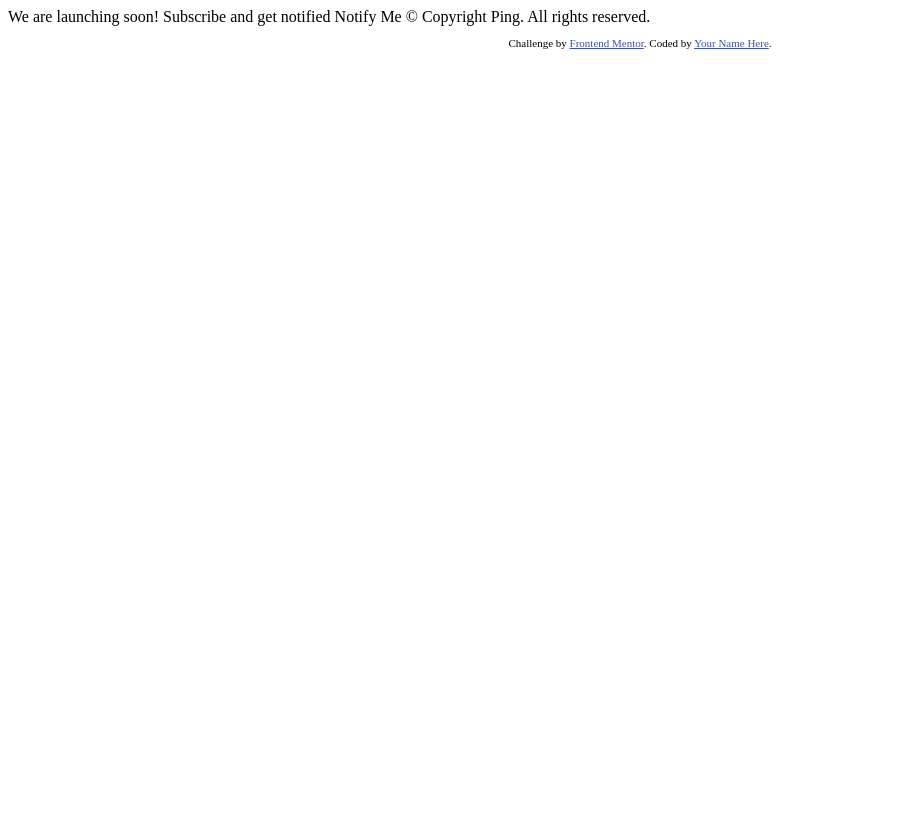
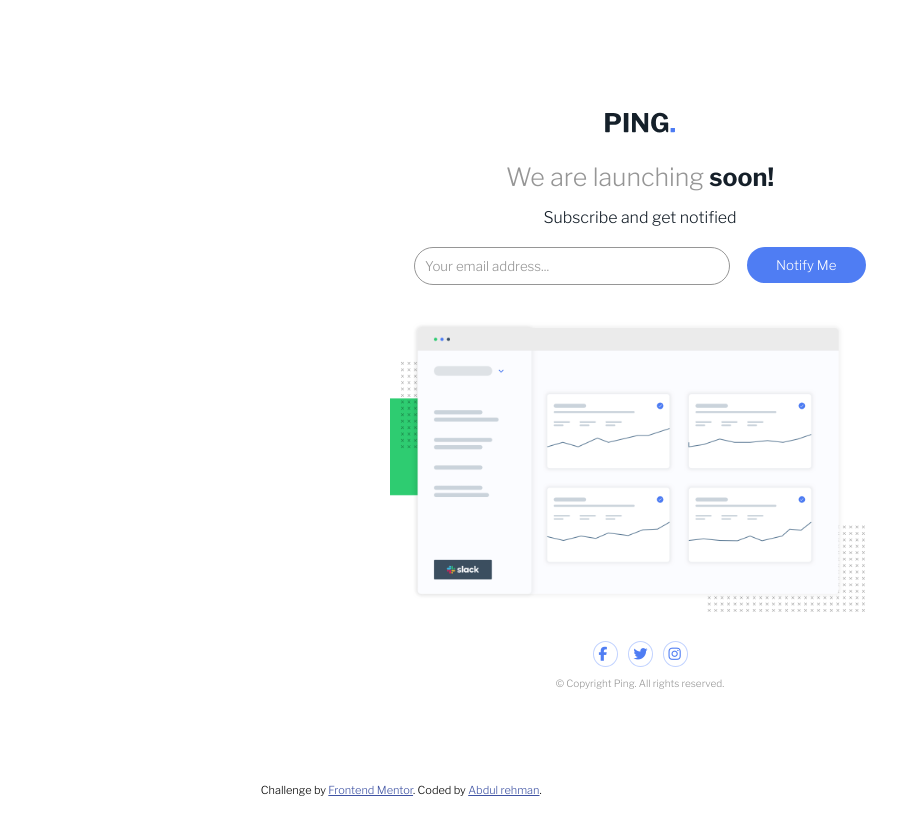
Before and after one commit to abymani/ping-coming-soon-page-master, a plain HTML site: page index.html in a window 1280 px wide. Shown: the whole page, without its empty margins (0-920 px from the left). Drawn offline with nearby package versions, Linux system fonts and the light colour scheme.

Commit message:
all done lets push now

```diff
--- /dev/null
+++ b/index.css
@@ -0,0 +1,208 @@
+@import url('https://fonts.googleapis.com/css2?family=Libre+Franklin:wght@300;600;700&display=swap');
+
+
+:root {
+    --ff-libre-franklin: 'Libre Franklin', sans-serif;
+    --fs-regular:20px;
+    --fw-regular:300;
+    --fw-semibold:600;
+    --fw-bold:700;
+    /* ### Primary */
+
+--Blue: hsl(223, 87%, 63%);
+
+/* ### Secondary */
+
+--Pale-Blue: hsl(223, 100%, 88%);
+--Light-Red: hsl(354, 100%, 66%);
+
+/* ### Neutral */
+
+--Gray: hsl(0, 0%, 59%);
+--Very-Dark-Blue: hsl(209, 33%, 12%);
+
+
+}
+
+.attribution { font-size: 11px; text-align: center; bottom:0 ; left:20%;position: absolute;}
+.attribution a { color: hsl(228, 45%, 44%); }
+
+
+*{
+
+    box-sizing: border-box;
+    font-family: var(--ff-libre-franklin);
+}
+
+body {
+    height: 100vh;
+    display: flex;
+    flex-direction: column;
+    align-items: center;
+    background-color: white;
+    position: relative;
+}
+
+main{
+    display: flex;
+    flex-direction: column;
+    justify-content: center;
+    align-items: center;
+    width: 50%;
+    height: 100%;
+    min-width: 400px;
+    max-width: 500px;
+}
+.logo img{
+    width: 120px;
+    padding: 25px;
+}
+.heading {
+    font-size: 25px;
+    padding: 0%;
+    margin: 0%;
+}
+.text-launching {
+    font-weight: var(--fw-regular);
+    color: var(--Gray);
+}
+.text-soon {
+    font-weight: var(--fw-bold);
+    color: var(--Very-Dark-Blue);
+}
+
+.text-subscribe {
+    color: var(--Very-Dark-Blue);
+    font-weight: var(--fw-regular);
+    font-size: 16px;
+    margin-bottom: 20px;
+}
+
+form {
+    display: flex;
+    width: 95%;
+    margin-bottom: 25px;
+    justify-content: center;
+}
+form div {
+    display: flex;
+    flex-direction:column;
+}
+.email-container {
+    width: 70%;
+}
+.submit-container {
+    width: 25%;
+}
+
+form input {
+    border-radius: 25px;
+    /* margin: 5px; */
+    padding: 0.6rem;
+
+}
+form #email {
+    width: 95%;
+    border: 1px solid var(--Gray);
+}
+#email-error {
+    visibility: hidden;
+    font-size: 10px;
+    color: var(--Light-Red);
+    margin: 0px;
+    margin-left: 30px;
+}
+form #email:focus {
+    outline: none;
+}
+::-webkit-input-placeholder {
+    color: var(--Gray);
+}
+form #submit {
+
+    background-color: var(--Blue);
+    color: white;
+    border:0px;
+}
+form #submit:hover {
+    cursor: pointer;
+    opacity: 0.7;
+}
+.illustration-container img{
+    width: 95%;
+    height: auto;
+    margin-bottom: 25px;
+}
+.icons {
+    display: flex;
+    flex-direction: row;
+    align-items: center;
+    gap: 10px;
+}
+.icons i {
+    border: 1px solid var(--Pale-Blue);
+    border-radius: 50%;
+    align-self: center;
+    width:25px;
+    color:var(--Blue);
+    font-size: 14px;
+    padding: 5px;
+}
+.icons i:hover {
+    cursor: pointer;
+    border: 1px solid var(--Blue);
+    color: white;
+    background-color: var(--Blue);
+}
+.copyright {
+    font-size: 10px;
+    color:var(--Gray);
+    margin-bottom: 40px;
+}
+
+@media screen and (max-width:500px) {
+        body {
+            height: fit-content;
+        }
+        main {
+            width: 90%;
+            min-width: 100px;
+        }
+        .logo img {
+            width: 110px;
+        }
+        .heading {
+            font-size: 25px;
+        }
+        .text-subscribe {
+            font-size: 15px;
+        }
+        form {
+            flex-direction: column;
+            width: 90%;
+        }
+        form div {
+            width: 100%;
+        }
+        .email-container{
+            width: 100%;
+        }
+        .submit-container {
+            width: 100%;
+        }
+        form #email {
+            width: 100%;
+            border: 1px solid var(--Pale-Blue);
+
+        }
+        form #submit {
+            width: 100%;
+            margin-bottom: 40px;
+        }
+        .copyright {
+            margin-bottom: 80px;
+        }
+        .attribution {
+            left:10px
+        }
+}
--- a/index.html
+++ b/index.html
@@ -5,29 +5,52 @@
   <meta name="viewport" content="width=device-width, initial-scale=1.0"> <!-- displays site properly based on user's device -->
 
   <link rel="icon" type="image/png" sizes="32x32" href="./images/favicon-32x32.png">
+  <link rel="stylesheet" href="./index.css">
+  <script src="./index.js" defer></script>
+  <script src="https://kit.fontawesome.com/d6eed24291.js" crossorigin="anonymous"></script>
 
   <title>Frontend Mentor | Ping coming soon page</title>
 
-  <!-- Feel free to remove these styles or customise in your own stylesheet 👍 -->
+
   <style>
-    .attribution { font-size: 11px; text-align: center; }
-    .attribution a { color: hsl(228, 45%, 44%); }
+
   </style>
 </head>
 <body>
+  <main>
+    <div class="logo">
+      <img src="./images/logo.svg" alt="" >
+    </div>
+    <h1 class="heading">
+      <span class="text-launching">We are launching</span>
+      <span class="text-soon">soon!</span>
+    </h1>
+    <p class="text-subscribe">Subscribe and get notified</p>
 
-  We are launching soon!
-
-  Subscribe and get notified
-
-  Notify Me
-
-  &copy; Copyright Ping. All rights reserved.
+    <form action="thankyou.html" method="get" onsubmit="return validate()" novalidate>
+      <div class="email-container">
+        <input type="email" name="email" id="email" placeholder="Your email address...">
+        <p id="email-error">Please provide a valid Email address</p>
+      </div>
+      <div class="submit-container">
+        <input type="submit" id="submit" value="Notify Me">
+      </div>
+    </form>
+    <div class="illustration-container">
+      <img src="./images/illustration-dashboard.png" alt="illustration dashboard">
+    </div>
+    <div class="icons">
+      <a href="#"><i class="fa-brands fa-facebook-f"></i></a>
+      <a href="#"><i class="fa-brands fa-twitter"></i></a>
+      <a href="#"><i class="fa-brands fa-instagram"></i></a>
+    </div>
+    <p class="copyright"> &copy; Copyright Ping. All rights reserved.</p>
+  </main>
 
   <footer>
     <p class="attribution">
       Challenge by <a href="https://www.frontendmentor.io?ref=challenge" target="_blank">Frontend Mentor</a>.
-      Coded by <a href="#">Your Name Here</a>.
+      Coded by <a href="https://www.twitter.com/abymani1">Abdul rehman</a>.
     </p>
   </footer>
 </body>
--- /dev/null
+++ b/index.js
@@ -0,0 +1,19 @@
+let email = document.getElementById('email');
+let emailError = document.getElementById('email-error');
+
+email.addEventListener('focus',event => focusHanlde(event.target));
+function focusHanlde(elem){
+    elem.style.border = "1px solid hsl(223, 100%, 88%)"
+    emailError.style.visibility ="hidden";
+}
+function validate() {
+
+    let mailformat = /^\w+([\.-]?\w+)*@\w+([\.-]?\w+)*(\.\w{2,3})+$/;
+    if(!email.value.match(mailformat)){
+        email.style.border ="1px solid red";
+        emailError.style.visibility = "visible";
+
+        return false;
+    }
+    return true;
+}
```
Also changed, not shown: thankyou.html (added, +12 -0 lines).
